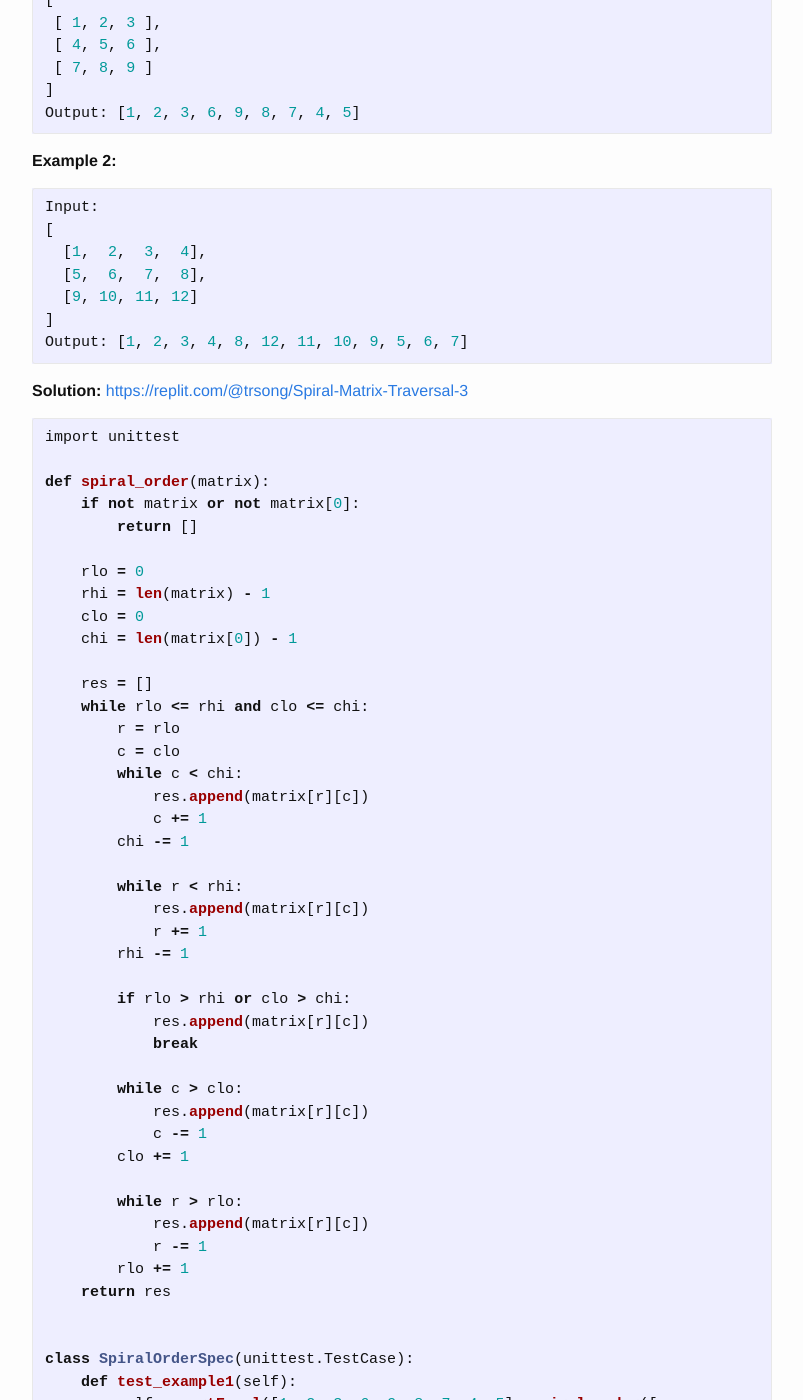
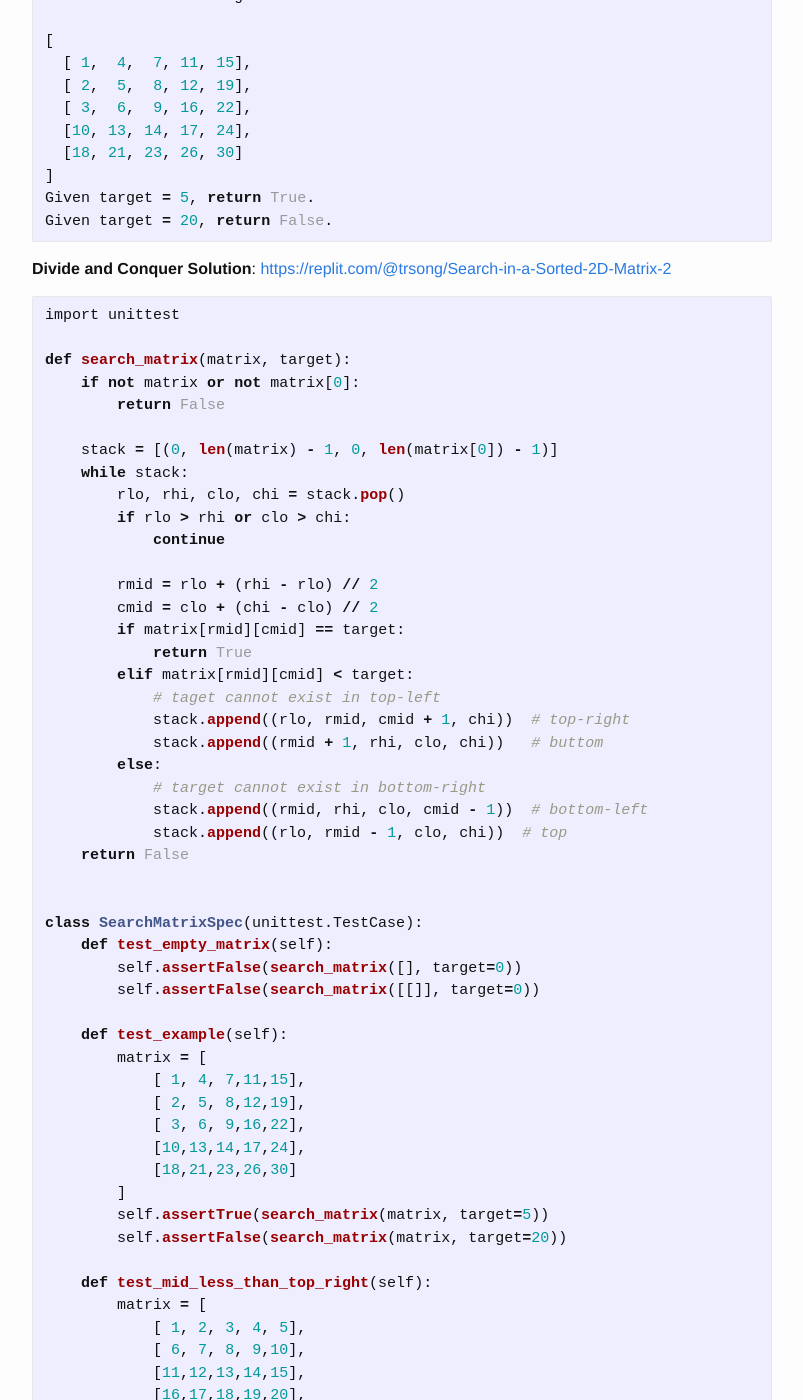
Before and after one commit to trsong/trsong.github.io, a Jekyll site: the page built from _posts/2021-11-01-DailyQuestionsNov.md, in a window 1280 px wide and 1400 px high, scrolled down 1731 px. Shown: the whole window, without its empty margins (238-1041 px from the left). Built offline with Jekyll 4.4.1, drawn with Linux system fonts in a browser that asks for light colours; some of the changed text lies outside the part shown.

Commit message:
Add solution to Nov 19 question and add Nov 20 question.

````diff
--- a/_posts/2021-11-01-DailyQuestionsNov.md
+++ b/_posts/2021-11-01-DailyQuestionsNov.md
@@ -20,6 +20,26 @@ categories: Python/Java
 
 **Java Playground:** [https://repl.it/languages/java](https://repl.it/languages/java)
 
+
+
+### Nov 20, 2021 \[Medium\] Pascal's triangle
+---
+> **Question:** Pascal's triangle is a triangular array of integers constructed with the following formula:
+>
+> - The first row consists of the number 1.
+> - For each subsequent row, each element is the sum of the numbers directly above it, on either side.
+>
+> For example, here are the first few rows:
+```py
+    1
+   1 1
+  1 2 1
+ 1 3 3 1
+1 4 6 4 1
+```
+> Given an input k, return the kth row of Pascal's triangle.
+>
+> Bonus: Can you do this using only O(k) space?
 
 
 
@@ -44,6 +64,91 @@ Consider the following matrix:
 ]
 Given target = 5, return True.
 Given target = 20, return False.
+```
+
+**Divide and Conquer Solution**: [https://replit.com/@trsong/Search-in-a-Sorted-2D-Matrix-2](https://replit.com/@trsong/Search-in-a-Sorted-2D-Matrix-2)
+```py
+import unittest
+
+def search_matrix(matrix, target):
+    if not matrix or not matrix[0]:
+        return False
+
+    stack = [(0, len(matrix) - 1, 0, len(matrix[0]) - 1)]
+    while stack:
+        rlo, rhi, clo, chi = stack.pop()
+        if rlo > rhi or clo > chi:
+            continue
+
+        rmid = rlo + (rhi - rlo) // 2
+        cmid = clo + (chi - clo) // 2
+        if matrix[rmid][cmid] == target:
+            return True
+        elif matrix[rmid][cmid] < target:
+            # taget cannot exist in top-left
+            stack.append((rlo, rmid, cmid + 1, chi))  # top-right
+            stack.append((rmid + 1, rhi, clo, chi))   # buttom
+        else:
+            # target cannot exist in bottom-right
+            stack.append((rmid, rhi, clo, cmid - 1))  # bottom-left
+            stack.append((rlo, rmid - 1, clo, chi))  # top
+    return False
+
+
+class SearchMatrixSpec(unittest.TestCase):
+    def test_empty_matrix(self):
+        self.assertFalse(search_matrix([], target=0))
+        self.assertFalse(search_matrix([[]], target=0))
+
+    def test_example(self):
+        matrix = [
+            [ 1, 4, 7,11,15],
+            [ 2, 5, 8,12,19],
+            [ 3, 6, 9,16,22],
+            [10,13,14,17,24],
+            [18,21,23,26,30]
+        ]
+        self.assertTrue(search_matrix(matrix, target=5))
+        self.assertFalse(search_matrix(matrix, target=20))
+
+    def test_mid_less_than_top_right(self):
+        matrix = [
+            [ 1, 2, 3, 4, 5],
+            [ 6, 7, 8, 9,10],
+            [11,12,13,14,15],
+            [16,17,18,19,20],
+            [21,22,23,24,25]
+        ]
+        self.assertTrue(search_matrix(matrix, target=5))
+
+    def test_mid_greater_than_top_right(self):
+        matrix = [
+            [5 , 6,10,14],
+            [6 ,10,13,18],
+            [10,13,18,19]
+        ]
+        self.assertTrue(search_matrix(matrix, target=14))
+
+    def test_mid_less_than_bottom_right(self):
+        matrix = [
+            [1,4],
+            [2,5]
+        ]
+        self.assertTrue(search_matrix(matrix, target=5))
+
+    def test_element_out_of_matrix_range(self):
+        matrix = [
+            [ 1, 4, 7,11,15],
+            [ 2, 5, 8,12,19],
+            [ 3, 6, 9,16,22],
+            [10,13,14,17,24],
+            [18,21,23,26,30]
+        ]
+        self.assertFalse(search_matrix(matrix, target=-1))
+        self.assertFalse(search_matrix(matrix, target=31))
+
+if __name__ == '__main__':
+    unittest.main(verbosity=2, exit=False)
 ```
 
 
````
